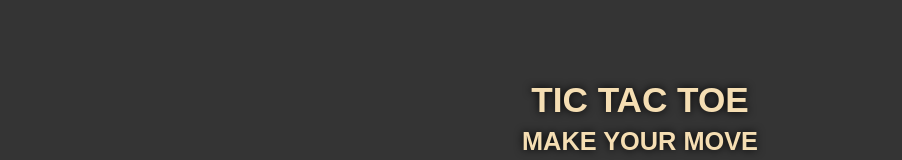
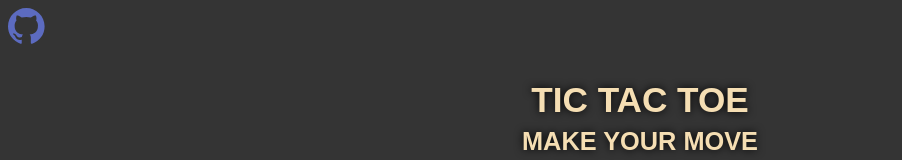
Before and after one commit to GabrielReverso/TicTacToe, a plain HTML site: page index.html in a window 1280 px wide. Shown: the top 160 px of the page, without its empty margins (0-902 px from the left). Drawn offline with Linux system fonts and the light colour scheme.

Commit message:
Add: Github link

```diff
--- a/index.html
+++ b/index.html
@@ -107,6 +107,14 @@
                 background-color: rgb(67, 67, 67);
             }
         }
+
+        #github {
+            height: 2.6rem;
+            width: 2.6rem;
+            position: absolute;
+            top: 0.6rem;
+            left: 0.6rem;
+        }
     </style>
 </head>
 
@@ -115,16 +123,44 @@
         <h1>TIC TAC TOE</h1>
         <h2>MAKE YOUR MOVE</h2>
     </header>
+    <div id="github">
+        <a href="https://github.com/GabrielReverso/TicTacToe" target="_blank">
+            <svg xmlns="http://www.w3.org/2000/svg" xml:space="preserve" viewBox="0 0 16 16" id="github-icon">
+                <path fill="#5C6BC0"
+                    d="M7.999 0C3.582 0 0 3.596 0 8.032a8.031 8.031 0 0 0 5.472 7.621c.4.074.546-.174.546-.387 0-.191-.007-.696-.011-1.366-2.225.485-2.695-1.077-2.695-1.077-.363-.928-.888-1.175-.888-1.175-.727-.498.054-.488.054-.488.803.057 1.225.828 1.225.828.714 1.227 1.873.873 2.329.667.072-.519.279-.873.508-1.074-1.776-.203-3.644-.892-3.644-3.969 0-.877.312-1.594.824-2.156-.083-.203-.357-1.02.078-2.125 0 0 .672-.216 2.2.823a7.633 7.633 0 0 1 2.003-.27 7.65 7.65 0 0 1 2.003.271c1.527-1.039 2.198-.823 2.198-.823.436 1.106.162 1.922.08 2.125.513.562.822 1.279.822 2.156 0 3.085-1.87 3.764-3.652 3.963.287.248.543.738.543 1.487 0 1.074-.01 1.94-.01 2.203 0 .215.144.465.55.386A8.032 8.032 0 0 0 16 8.032C16 3.596 12.418 0 7.999 0z">
+                </path>
+            </svg>
+            <!--"https://iconscout.com/icons/github" "https://iconscout.com/contributors/pixel-icons" "https://iconscout.com"-->
+        </a>
+    </div>
     <div class="container">
-        <div class="area" id="area-0" onclick="selectArea(this.id)"><p></p></div>
-        <div class="area" id="area-1" onclick="selectArea(this.id)"><p></p></div>
-        <div class="area" id="area-2" onclick="selectArea(this.id)"><p></p></div>
-        <div class="area" id="area-3" onclick="selectArea(this.id)"><p></p></div>
-        <div class="area" id="area-4" onclick="selectArea(this.id)"><p></p></div>
-        <div class="area" id="area-5" onclick="selectArea(this.id)"><p></p></div>
-        <div class="area" id="area-6" onclick="selectArea(this.id)"><p></p></div>
-        <div class="area" id="area-7" onclick="selectArea(this.id)"><p></p></div>
-        <div class="area" id="area-8" onclick="selectArea(this.id)"><p></p></div>
+        <div class="area" id="area-0" onclick="selectArea(this.id)">
+            <p></p>
+        </div>
+        <div class="area" id="area-1" onclick="selectArea(this.id)">
+            <p></p>
+        </div>
+        <div class="area" id="area-2" onclick="selectArea(this.id)">
+            <p></p>
+        </div>
+        <div class="area" id="area-3" onclick="selectArea(this.id)">
+            <p></p>
+        </div>
+        <div class="area" id="area-4" onclick="selectArea(this.id)">
+            <p></p>
+        </div>
+        <div class="area" id="area-5" onclick="selectArea(this.id)">
+            <p></p>
+        </div>
+        <div class="area" id="area-6" onclick="selectArea(this.id)">
+            <p></p>
+        </div>
+        <div class="area" id="area-7" onclick="selectArea(this.id)">
+            <p></p>
+        </div>
+        <div class="area" id="area-8" onclick="selectArea(this.id)">
+            <p></p>
+        </div>
     </div>
 
     <div class="reset" onclick="reset()">RESET</div>
```
